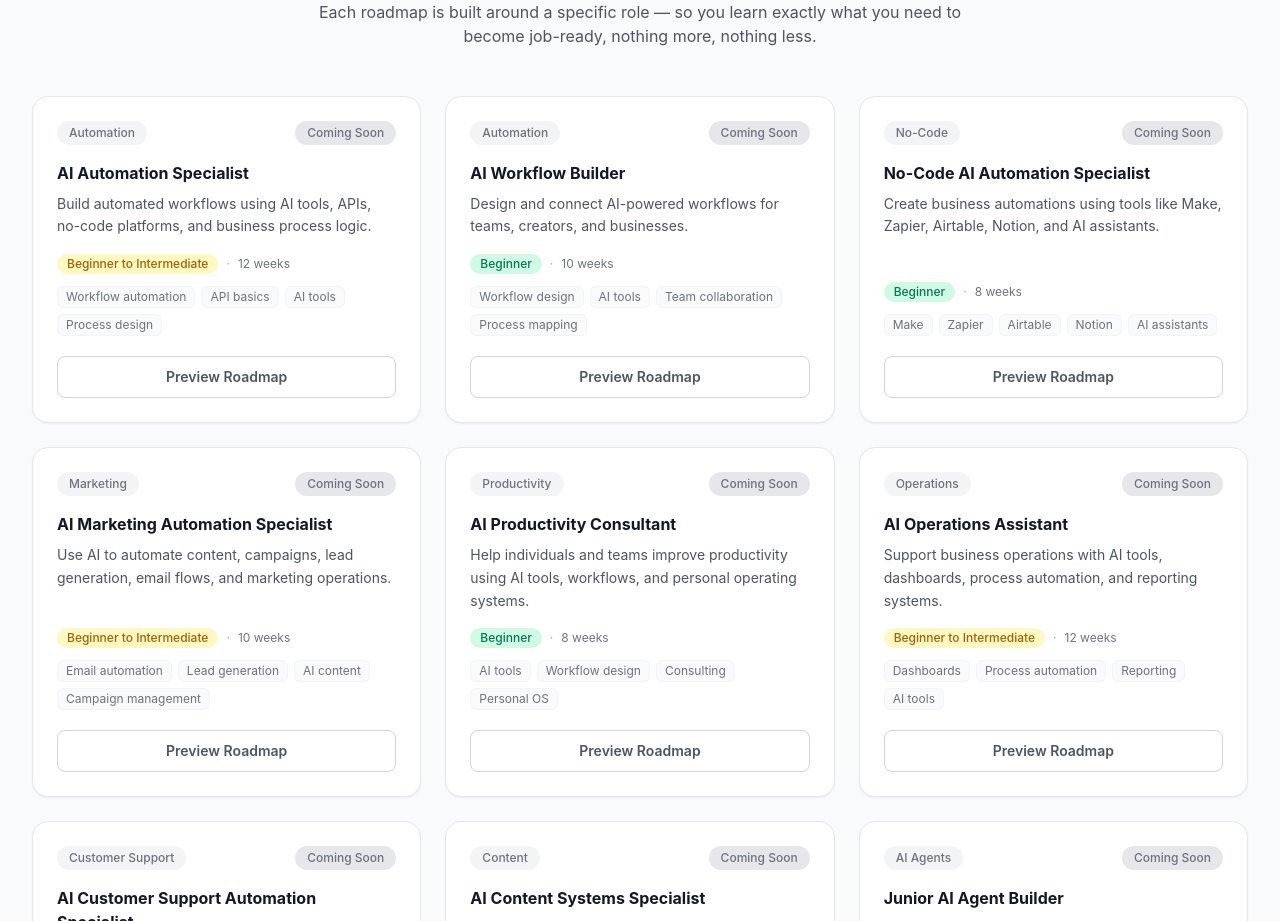
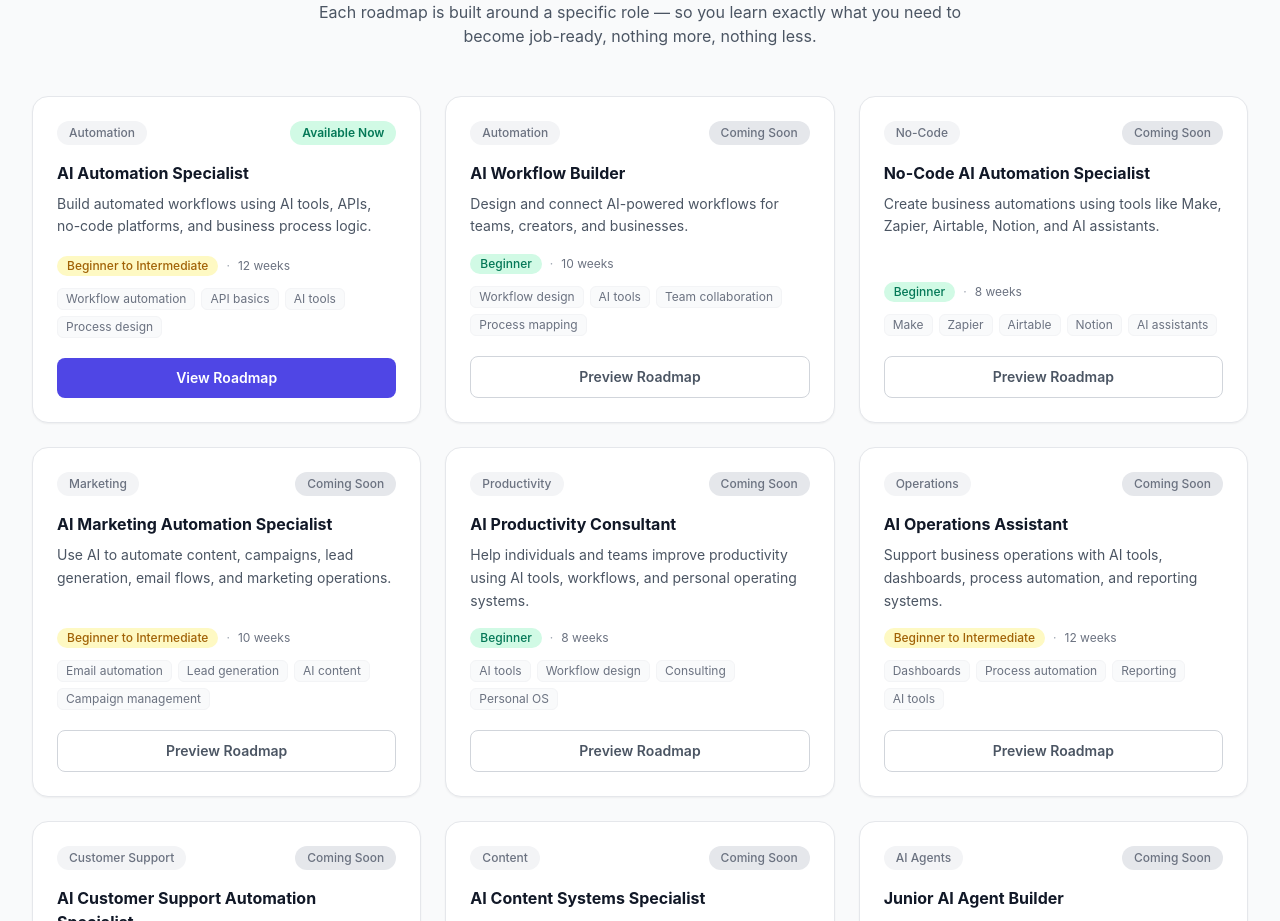
Before and after one commit to rythm2237/AI-positions-roadmap, a Next.js app: page / in a window 1280 px wide. Shown: the part 860-1781 px from the top of the page. Built offline with nearby package versions, Linux system fonts and the light colour scheme.

Commit message:
Fix status check in CareerPositionsSection

```diff
--- a/src/components/landing/CareerPositionsSection.tsx
+++ b/src/components/landing/CareerPositionsSection.tsx
@@ -14,7 +14,7 @@ const levelColour: Record<DifficultyLevel, string> = {
 };
 
 function CareerCard({ position }: { position: CareerPosition }) {
-  const isAvailable = position.status === "mvp-ready";
+  const isAvailable = position.status === "available";
 
   return (
     <article className="relative flex flex-col rounded-2xl border border-gray-200 bg-white p-6 shadow-sm transition-shadow hover:shadow-md">
```
